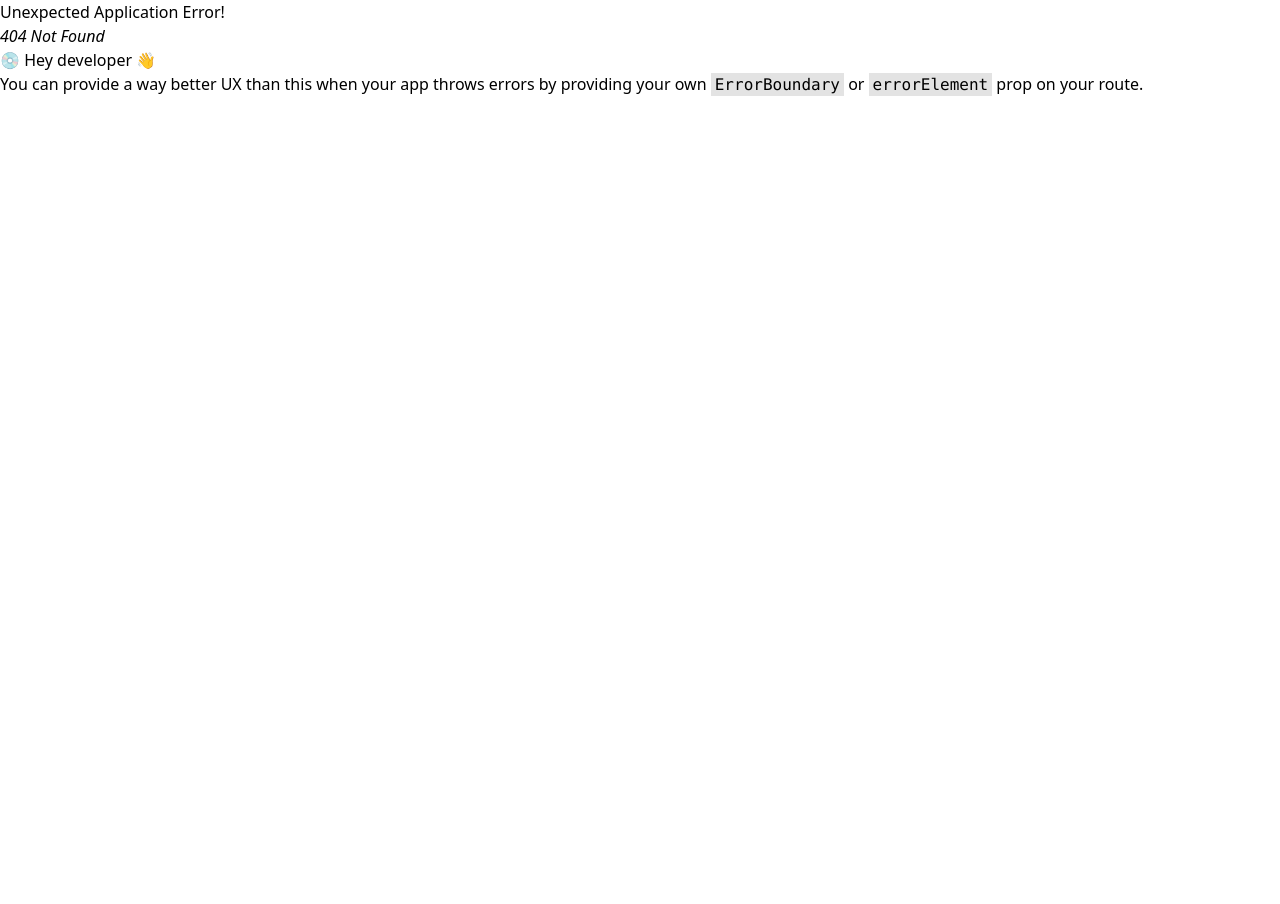
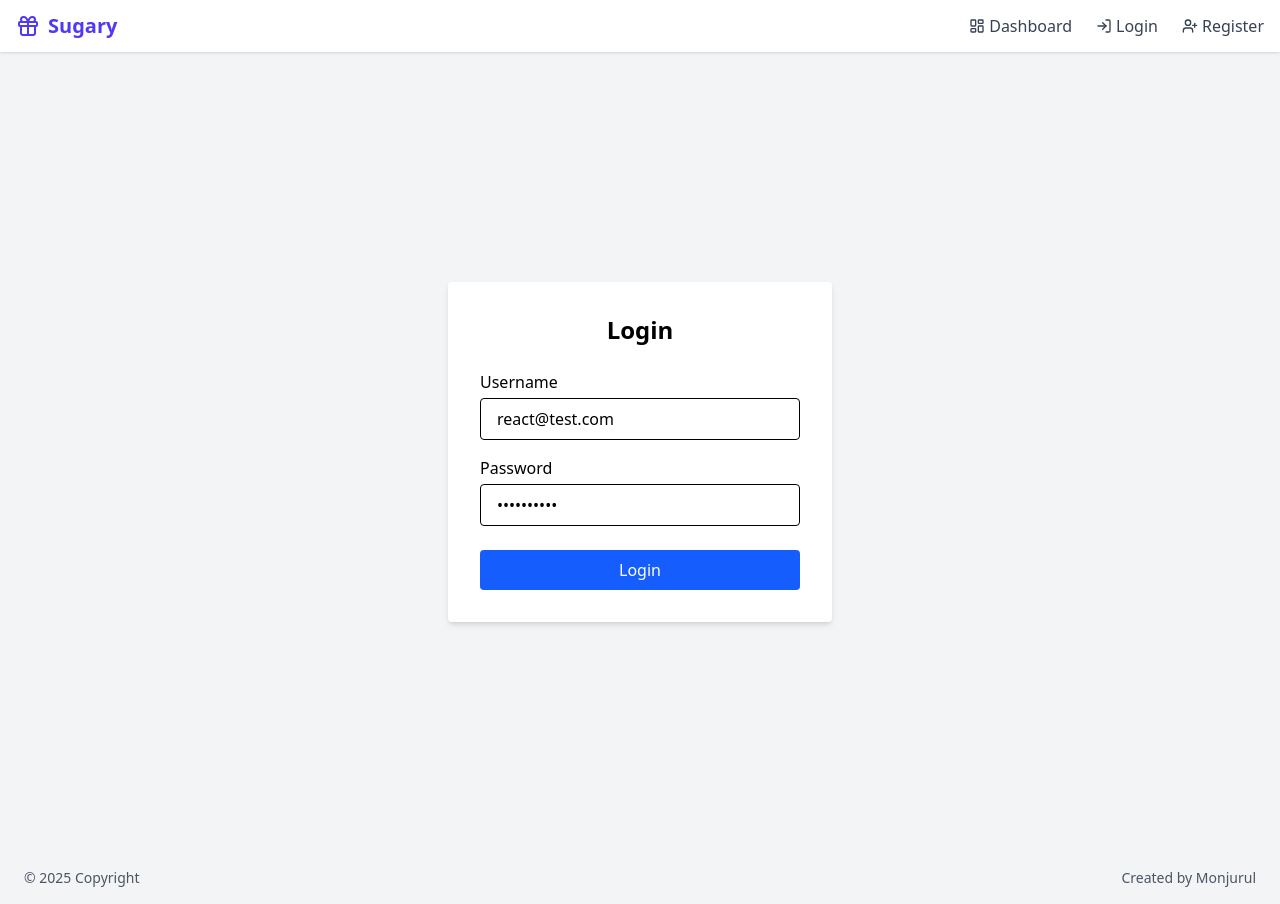
Before and after one commit to Monjurul-190629/sugary-react-recruitment, a React (Vite) app: page /Login in a window 1280 px wide. Before the commit this address had no page. Before the commit the page ends 800 px from the top, so only its background shows below. Built offline with nearby package versions, Linux system fonts and the light colour scheme.

Commit message:
login page is done

```diff
--- a/src/Component/Shared/Navbar.jsx
+++ b/src/Component/Shared/Navbar.jsx
@@ -1,5 +1,6 @@
 import { Menu, X, LogIn, UserPlus, LayoutDashboard, Gift } from 'lucide-react';
 import { useState } from 'react';
+import { Link } from 'react-router-dom';
 
 const Navbar = () => {
     const [menuOpen, setMenuOpen] = useState(false);
@@ -21,7 +22,7 @@ const Navbar = () => {
                     </div>
                     <div className="flex items-center gap-1 hover:text-indigo-600 cursor-pointer">
                         <LogIn className="w-4 h-4" />
-                        <span>Login</span>
+                        <Link to = "/Login">Login</Link>
                     </div>
                     <div className="flex items-center gap-1 hover:text-indigo-600 cursor-pointer">
                         <UserPlus className="w-4 h-4" />
@@ -47,6 +48,7 @@ const Navbar = () => {
                     <div className="flex items-center gap-2 hover:text-indigo-600 cursor-pointer">
                         <LogIn className="w-4 h-4" />
                         <span>Login</span>
+                        <Link to = "/Login">Login</Link>
                     </div>
                     <div className="flex items-center gap-2 hover:text-indigo-600 cursor-pointer">
                         <UserPlus className="w-4 h-4" />
--- a/src/Routes/router.jsx
+++ b/src/Routes/router.jsx
@@ -1,6 +1,7 @@
 import { createBrowserRouter } from 'react-router-dom';
 import Main from '../Layout/main';
 import Home from '../Component/Home/Home';
+import Login from '../pages/LoginPage';
 
 const router = createBrowserRouter([
     {
@@ -10,6 +11,10 @@ const router = createBrowserRouter([
             {
                 path: '/',
                 element: <Home></Home>
+            },
+            {
+                path: '/Login',
+                element : <Login></Login>
             }
         ]
     }
--- a/src/features/auth/authSlice.js
+++ b/src/features/auth/authSlice.js
@@ -1,35 +1,34 @@
 import { createSlice } from "@reduxjs/toolkit";
 
+const storedUser = localStorage.getItem('user');
 
 const initialState = {
-    token : localStorage.getItem('token'),
-    refreshToken : localStorage.getItem('refreshToken'),
-    user : localStorage.getItem('user') ? JSON.parse(localStorage.getItem('user')) : null
+    token: localStorage.getItem('token'),
+    refreshToken: localStorage.getItem('refreshToken'),
+    user: storedUser ? JSON.parse(storedUser) : null
 };
 
-
 const authSlice = createSlice({
-    name : 'auth',
+    name: 'auth',
     initialState,
-    reducers : {
-        setCredentials : (state, action) => {
-            const {token, refreshToken, user} = action.payload;
+    reducers: {
+        setCredentials: (state, action) => {
+            const { token, refreshToken, user } = action.payload;
             state.token = token;
             state.refreshToken = refreshToken;
             state.user = user;
             localStorage.setItem('token', token);
             localStorage.setItem('refreshToken', refreshToken);
-            localStorage.setItem('user', user);
+            localStorage.setItem('user', JSON.stringify(user));
         },
-        logout : (state) => {
+        logout: (state) => {
             state.token = null;
             state.refreshToken = null;
             state.user = null;
             localStorage.clear();
         }
     }
-})
+});
 
-
-export const {setCredentials, logout} = authSlice.actions;
+export const { setCredentials, logout } = authSlice.actions;
 export default authSlice.reducer;
--- a/src/main.jsx
+++ b/src/main.jsx
@@ -5,9 +5,13 @@ import {
   RouterProvider
 } from 'react-router-dom';
 import router from './Routes/router';
+import { Provider } from 'react-redux';
+import { store } from './redux-store/store';
 
 createRoot(document.getElementById('root')).render(
   <StrictMode>
-    <RouterProvider router = {router} />
+    <Provider store={store}>
+      <RouterProvider router={router} />
+    </Provider>
   </StrictMode>,
 )
--- /dev/null
+++ b/src/pages/LoginPage.jsx
@@ -0,0 +1,82 @@
+import { useState } from 'react';
+import { useNavigate } from 'react-router-dom';
+import { useAppDispatch } from '../hookes/reduxHooks';
+import { setCredentials } from '../features/auth/authSlice';
+import { login } from '../features/auth/authApi';
+
+const Login = () => {
+    const [username, setUsername] = useState('react@test.com');
+    const [password, setPassword] = useState('playful009');
+    const [loading, setLoading] = useState(false);
+    const [error, setError] = useState('');
+    const dispatch = useAppDispatch();
+    const navigate = useNavigate();
+
+    const handleSubmit = async (e) => {
+        e.preventDefault();
+        setLoading(true);
+        setError('');
+        try {
+            const res = await login({ UserName: username, Password: password });
+            if (res?.Success) {
+                dispatch(setCredentials({
+                    token: res.Token,
+                    refreshToken: res.RefreshToken,
+                    user: res.User,
+                }));
+                navigate('/dashboard');
+            } else {
+                setError('Login failed. Please try again.');
+            }
+        } catch (err) {
+            setError('Invalid credentials or server error.', err);
+        } finally {
+            setLoading(false);
+        }
+    };
+
+    return (
+        <div className="min-h-screen flex items-center justify-center bg-gray-100">
+            <form
+                onSubmit={handleSubmit}
+                className="bg-white p-8 rounded shadow-md w-full max-w-sm"
+            >
+                <h2 className="text-2xl font-bold mb-6 text-center">Login</h2>
+
+                {error && <div className="text-red-600 mb-4">{error}</div>}
+
+                <div className="mb-4">
+                    <label className="block mb-1">Username</label>
+                    <input
+                        type="email"
+                        value={username}
+                        onChange={(e) => setUsername(e.target.value)}
+                        className="w-full px-4 py-2 border rounded"
+                        required
+                    />
+                </div>
+
+                <div className="mb-6">
+                    <label className="block mb-1">Password</label>
+                    <input
+                        type="password"
+                        value={password}
+                        onChange={(e) => setPassword(e.target.value)}
+                        className="w-full px-4 py-2 border rounded"
+                        required
+                    />
+                </div>
+
+                <button
+                    type="submit"
+                    className="w-full bg-blue-600 hover:bg-blue-700 text-white py-2 px-4 rounded"
+                    disabled={loading}
+                >
+                    {loading ? 'Logging in...' : 'Login'}
+                </button>
+            </form>
+        </div>
+    );
+};
+
+export default Login;
```
